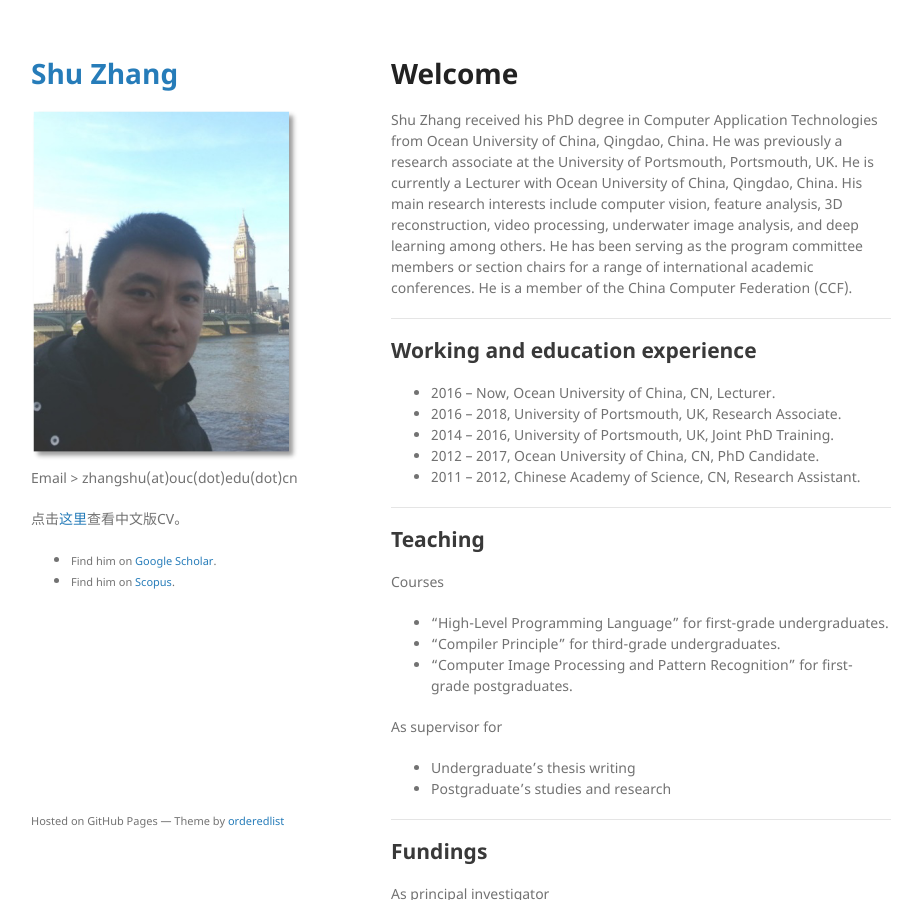
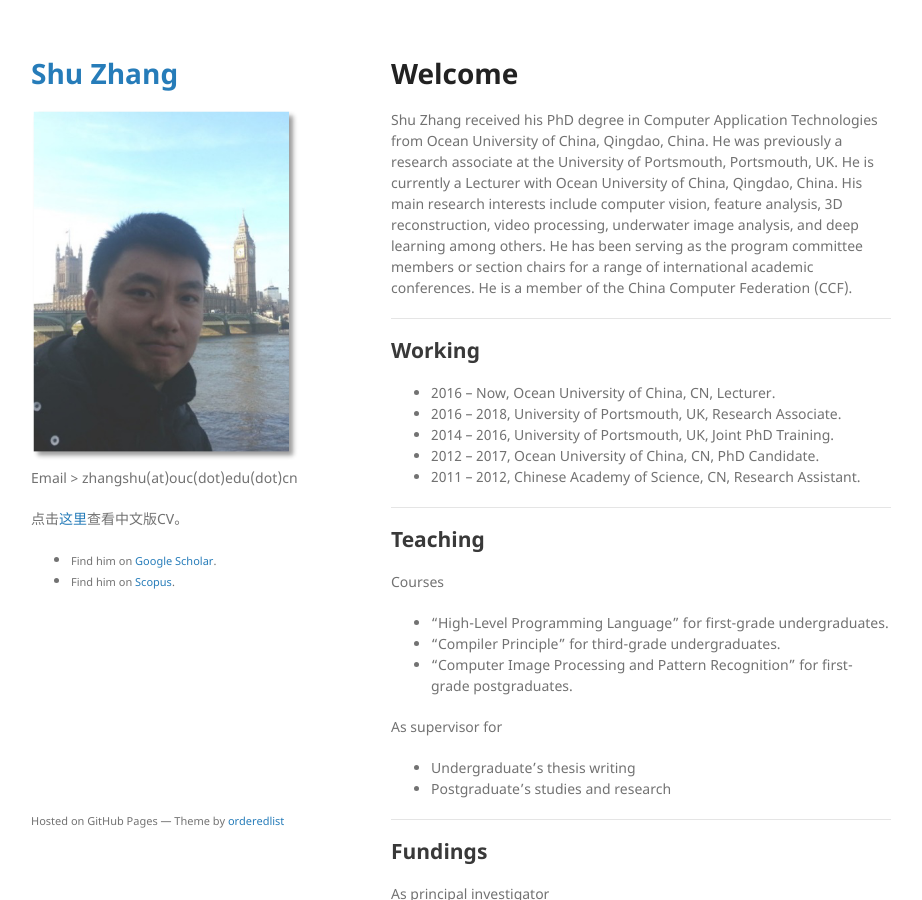
Before and after one commit to jackyspeed/aboutzhangshu, a Jekyll site: the page built from index.md, in a window 1280 px wide and 900 px high. Shown: the whole window, without its empty margins (179-1101 px from the left). Built offline with Jekyll 4.4.1, drawn with Linux system fonts in a browser that asks for light colours; our own code applies the rules of GitHub Pages for plain Markdown files.

Commit message:
Update index.md

```diff
--- a/index.md
+++ b/index.md
@@ -11,7 +11,7 @@ Shu Zhang received his PhD degree in Computer Application Technologies from Ocea
 
 ---
 
-## Working and education experience
+## Working
 
 - 2016 – Now,  Ocean University of China, CN,  Lecturer.
 - 2016 – 2018, University of Portsmouth, UK,   Research Associate.
```
